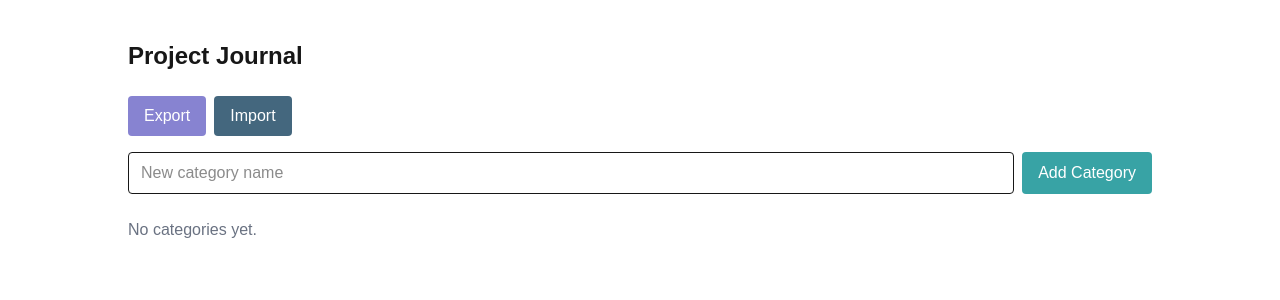
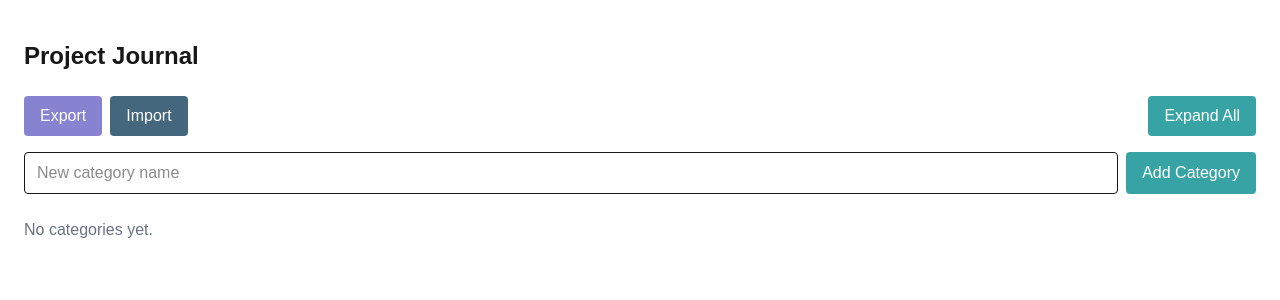
Before and after one commit to Linux711/kibi, a Next.js app: page / in a window 1280 px wide. Shown: the top 300 px of the page. Built offline with nearby package versions, Linux system fonts and the light colour scheme.

Commit message:
extended window

```diff
--- a/app/page.tsx
+++ b/app/page.tsx
@@ -13,6 +13,7 @@ export default function Home() {
   const [selectedProjectId, setSelectedProjectId] = useState<string | null>(null);
   const [selectedCategoryId, setSelectedCategoryId] = useState<string | null>(null);
   const [projectInputs, setProjectInputs] = useState<{[key: string]: string}>({});
+  const [expandByDefault, setExpandByDefault] = useState(true);
   const fileInputRef = useRef<HTMLInputElement>(null);
   function handleExport() {
     const data = exportCategories();
@@ -112,8 +113,8 @@ export default function Home() {
   };
 
   return (
-    <main className="py-10 px-4">
-      <div className="max-w-5xl mx-auto">
+    <main className="py-10 px-6">
+      <div className="w-full">
         <h1 className="text-2xl font-bold mb-6">Project Journal</h1>
         {/* Export/Import Buttons */}
         <div className="flex gap-2 mb-4">
@@ -138,6 +139,14 @@ export default function Home() {
               onChange={handleImport}
             />
           </label>
+          <button
+            style={{ backgroundColor: expandByDefault ? "#38A3A5" : "#b0b0b0" }}
+            className="text-white px-4 py-2 rounded hover:opacity-90 ml-auto"
+            onClick={() => setExpandByDefault(!expandByDefault)}
+            type="button"
+          >
+            {expandByDefault ? "Expand All" : "Collapse All"}
+          </button>
         </div>
         {/* Add Category Form */}
         <form onSubmit={addCategory} className="flex gap-2 mb-6">
@@ -164,11 +173,13 @@ export default function Home() {
             categories.map(cat => (
               <div key={cat.id} className="border rounded-lg p-4 bg-gray-50">
                 <h2
-                  className={`text-xl font-semibold mb-4 cursor-pointer ${selectedCategoryId === cat.id ? 'text-[#44677eff]' : 'text-gray-700'}`}
-                  onClick={() => setSelectedCategoryId(cat.id)}
+                  className={`text-xl font-semibold mb-4 cursor-pointer ${(expandByDefault || selectedCategoryId === cat.id) ? 'text-[#44677eff]' : 'text-gray-700'}`}
+                  onClick={() => setSelectedCategoryId(selectedCategoryId === cat.id ? null : cat.id)}
                 >
                   {cat.name}
                 </h2>
+                {(expandByDefault || selectedCategoryId === cat.id) && (
+                  <>
                     <form onSubmit={(e) => { e.preventDefault(); addProjectToCategory(cat.id, projectInputs[cat.id] || ''); setProjectInputs(prev => ({...prev, [cat.id]: ''})); }} className="flex gap-2 mb-4 ml-4">
                       <input
                         className="border rounded px-3 py-2 flex-1 bg-white"
@@ -196,8 +207,8 @@ export default function Home() {
                             onEdit={editProject}
                             onDelete={deleteProject}
                             onUpdateProject={updateProject}
-                        selected={selectedProjectId === p.id}
-                        onSelect={() => setSelectedProjectId(p.id)}
+                            selected={expandByDefault || selectedProjectId === p.id}
+                            onSelect={() => setSelectedProjectId(selectedProjectId === p.id ? null : p.id)}
                             onEntryChange={(entry: Entry) => {
                               const updated = categories.map(c => ({
                                 ...c,
@@ -226,6 +237,8 @@ export default function Home() {
                         ))
                       )}
                     </div>
+                  </>
+                )}
               </div>
             ))
           )}
```
Lines whose indentation alone changed are shown as unchanged.
